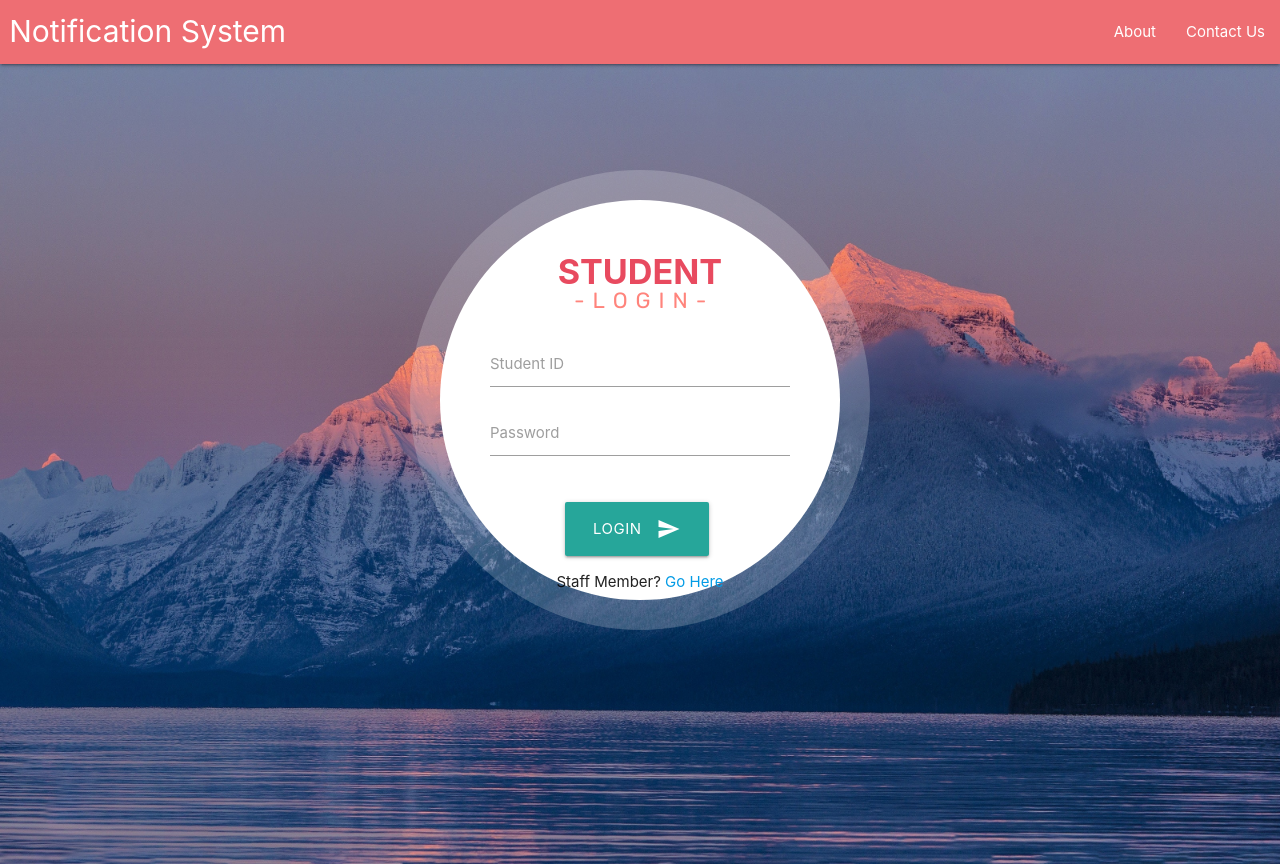
After one commit to MadhavPruthi/SMS-based-Notification-system, a Django app: page /login/ in a window 1280 px wide. The commit adds this page. Run offline with Django 3.2, Linux system fonts and the light colour scheme.

Commit message:
Login form created

```diff
--- a/src/Notification_System/urls.py
+++ b/src/Notification_System/urls.py
@@ -4,5 +4,6 @@ from django.views.generic import TemplateView
 
 urlpatterns = [
     url(r'^admin/', admin.site.urls),
-    url(r'^form/$', TemplateView.as_view(template_name='accounts/form.html'))
+    url(r'^form/$', TemplateView.as_view(template_name='accounts/form.html')),
+    url(r'^login/$', TemplateView.as_view(template_name='accounts/loginForm.html')),
 ]
--- /dev/null
+++ b/src/static/css/loginform.css
@@ -0,0 +1,88 @@
+@import url('https://fonts.googleapis.com/css?family=Rubik');
+
+#main1,#main2
+{
+    height:400px;
+    width: 400px;
+    box-shadow: 0 0 0 30px rgba(255,255,255,.2);
+    background-color: white;
+    border-radius: 50%;
+    position: fixed;
+    top: 50%;
+    left: 50%;
+    transform: translate(-50%,-50%) rotateY(0deg);
+}
+
+
+#form1,#form2
+{
+    height:300px;
+    width: 300px;
+    position: fixed;
+    top: 45%;
+    left: 50%;
+    transform: translate(-50%,-50%);
+}
+
+#form1 button, #form2 button{
+    left: 25%;
+}
+#form1 h4, #form2 h4{
+    font-weight: bold;
+    color: #e84a5f;
+}
+
+#form1 h5, #form2 h5{
+
+    color: #ff847c;
+    position: relative;
+    padding-bottom: 13px;
+    margin-top: -15px;
+    font-family: 'Rubik', sans-serif;
+    letter-spacing: 8px;
+    left: 28%;
+    font-size: 22px;
+}
+
+
+.parallax1 {
+    /* The image used */
+
+    background-image: url('../Images/landscape.jpg');
+
+    /* Set a specific height */
+    min-height: 800px;
+
+    /* Create the parallax scrolling effect */
+    background-attachment: fixed;
+    background-position: center;
+    background-repeat: no-repeat;
+    background-size: cover;
+}
+
+#main1,#form1{
+    -webkit-backface-visibility:hidden;
+    -webkit-animation-duration:2s;
+}
+#main2,#form2{
+    -webkit-backface-visibility:hidden;
+    -webkit-transform:translate(-50%,-50%) rotateY(180deg);
+    -webkit-animation-duration:2s;
+}
+
+@-webkit-keyframes showfaculty{
+    0%{transform: translate(-50%,-50%) rotateY(0deg);}
+    100%{transform: translate(-50%,-50%) rotateY(180deg);}
+}
+@-webkit-keyframes hidestudent{
+    0%{transform: translate(-50%,-50%) rotateY(180deg);}
+    100%{transform: translate(-50%,-50%) rotateY(0deg);}
+}
+@-webkit-keyframes showstudent{
+    0%{transform: translate(-50%,-50%) rotateY(0deg);}
+    100%{transform: translate(-50%,-50%) rotateY(180deg);}
+}
+@-webkit-keyframes hidefaculty{
+    0%{transform: translate(-50%,-50%) rotateY(180deg);}
+    100%{transform: translate(-50%,-50%) rotateY(0deg);}
+}
--- /dev/null
+++ b/src/static/js/loginform.js
@@ -0,0 +1,38 @@
+/**
+ * Created by Madhav on 12-06-2018.
+ */
+
+$(document).ready(function() {
+        M.updateTextFields();
+});
+
+$(document).ready(function(){
+    $("#fliptofaculty").click(function(){
+        $("#main1").css("-webkit-animation-name","showfaculty");
+        $("#main1").css("transform","translate(-50%,-50%) rotateY(180deg)");
+
+        $("#main2").css("-webkit-animation-name","hidestudent");
+        $("#main2").css("transform","translate(-50%,-50%) rotateY(0deg)");
+
+        $("#form1").css("-webkit-animation-name","showfaculty");
+        $("#form1").css("transform","translate(-50%,-50%) rotateY(180deg)");
+
+        $("#form2").css("-webkit-animation-name","hidestudent");
+        $("#form2").css("transform","translate(-50%,-50%) rotateY(0deg)");
+    });
+
+
+    $("#fliptostudent").click(function(){
+        $("#form1").css("-webkit-animation-name","hidefaculty");
+        $("#form1").css("transform","translate(-50%,-50%) rotateY(0deg)");
+
+        $("#form2").css("-webkit-animation-name","showstudent");
+        $("#form2").css("transform","translate(-50%,-50%) rotateY(180deg)");
+
+        $("#main1").css("-webkit-animation-name","hidefaculty");
+        $("#main1").css("transform","translate(-50%,-50%) rotateY(0deg)");
+
+        $("#main2").css("-webkit-animation-name","showstudent");
+        $("#main2").css("transform","translate(-50%,-50%) rotateY(180deg)");
+    });
+});
--- /dev/null
+++ b/src/templates/accounts/loginForm.html
@@ -0,0 +1,82 @@
+{% extends 'base.html' %}
+{% load static %}
+
+{% block style %}
+
+    <link rel="stylesheet" href="{% static 'css/loginform.css' %}">
+
+{% endblock %}
+
+{% block main %}
+
+    <div id="main1">
+        <div class="col l6 offset-l3 m9 offset-m1">
+            <div id="form1">
+
+                <h4 class="center-align">STUDENT</h4>
+                <h5 class="">-LOGIN-</h5>
+
+                <div class="input-field">
+                    <input type="text" id="studentid">
+                    <label class="active" for="studentid">Student ID</label>
+                </div>
+
+                <div class="input-field">
+                    <input type="password" id="password">
+                    <label class="active" for="password">Password</label>
+                </div>
+
+                <br>
+
+                <button class="btn waves-effect waves-light btn-large" type="submit" name="action">Login
+                    <i class="material-icons right">send</i>
+                </button>
+
+                <p class="text-muted center-align">Staff Member? <a id="fliptofaculty" style="cursor: pointer">Go Here</a> </p>
+
+            </div>
+
+
+
+        </div>
+    </div>
+
+     <div class="parallax1"></div>
+
+     <div id="main2">
+        <div class="col l6 offset-l3 m9 offset-m1">
+            <div id="form2">
+
+                <h4 class="center-align">STAFF</h4>
+                <h5 class="">-LOGIN-</h5>
+
+                <div class="input-field">
+                    <input type="text" id="facultyid">
+                    <label class="active" for="facultyid">Faculty ID</label>
+                </div>
+
+                <div class="input-field">
+                    <input type="password" id="password">
+                    <label class="active" for="password">Password</label>
+                </div>
+
+                <br>
+
+                <button class="btn waves-effect waves-light btn-large" type="submit" name="action" >Login
+                    <i class="material-icons right">send</i>
+                </button>
+
+                <p class="text-muted center-align">Student? <a id="fliptostudent" style="cursor: pointer">Go Here</a> </p>
+
+            </div>
+        </div>
+    </div>
+
+
+{% endblock %}
+
+{% block js %}
+
+    <script src="{% static 'js/loginform.js' %}"></script>
+
+{% endblock %}
--- a/src/templates/base.html
+++ b/src/templates/base.html
@@ -12,7 +12,7 @@
     <link rel = "stylesheet"
      href = "https://cdnjs.cloudflare.com/ajax/libs/materialize/0.97.3/css/materialize.min.css">
 
-    <script type = "text/javascript" src = "https://code.jquery.com/jquery-2.1.1.min.js"></script>
+    <script src = "{% static 'materialize/js/jquery.js' %}"></script>
 
     <script src = "https://cdnjs.cloudflare.com/ajax/libs/materialize/0.97.3/js/materialize.min.js"></script>
 
@@ -27,6 +27,7 @@
             margin-left: 5px;
         }
     </style>
+
     {% block style %}
     {% endblock %}
 
@@ -47,11 +48,10 @@
         </nav>
     </div>
 
-
     {% block main %}
     {% endblock %}
 
-    <footer class="page-footer">
+    <!--<footer class="page-footer">
           <div class="container">
             <div class="row">
               <div class="col l6 s12">
@@ -74,7 +74,7 @@
 
             </div>
           </div>
-    </footer>
+    </footer> -->
 
     {% block js %}
     {% endblock %}
```
Also changed, not shown: src/db.sqlite3, src/static/materialize/js/jquery.js.
